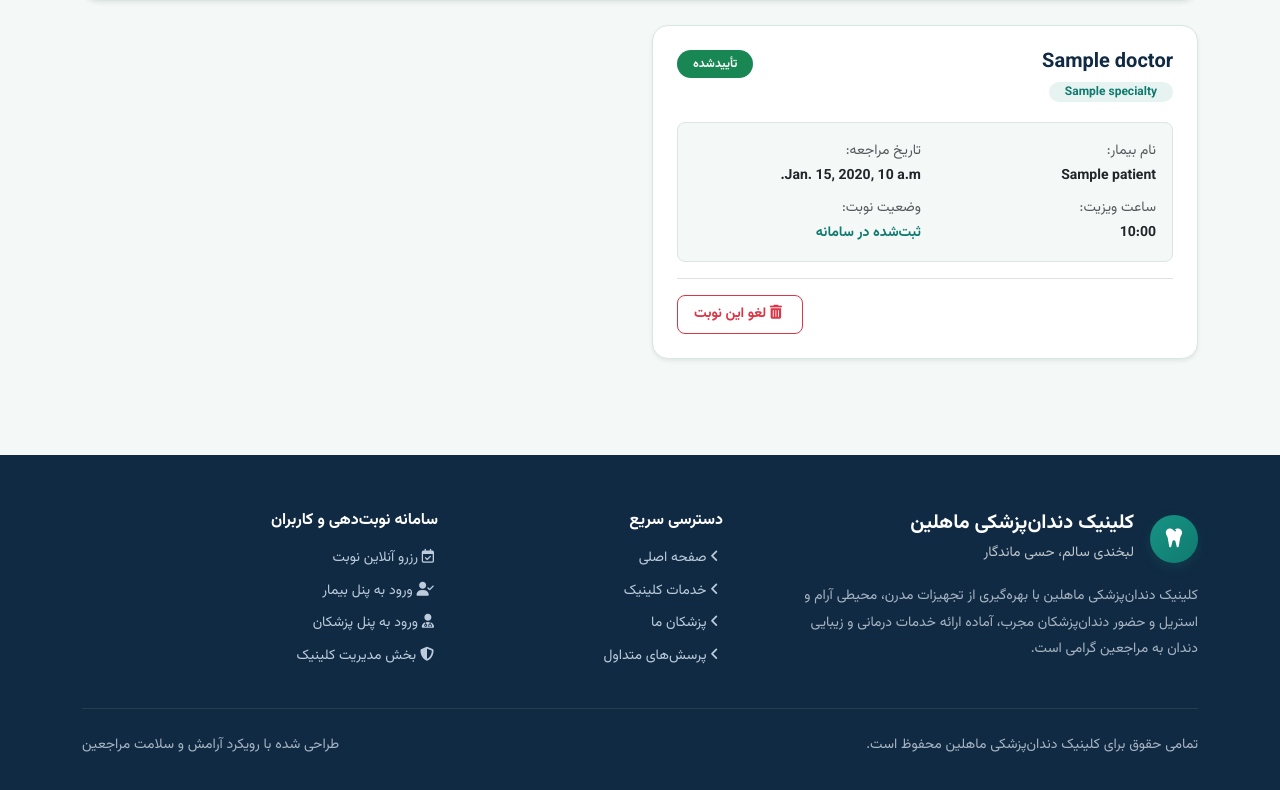
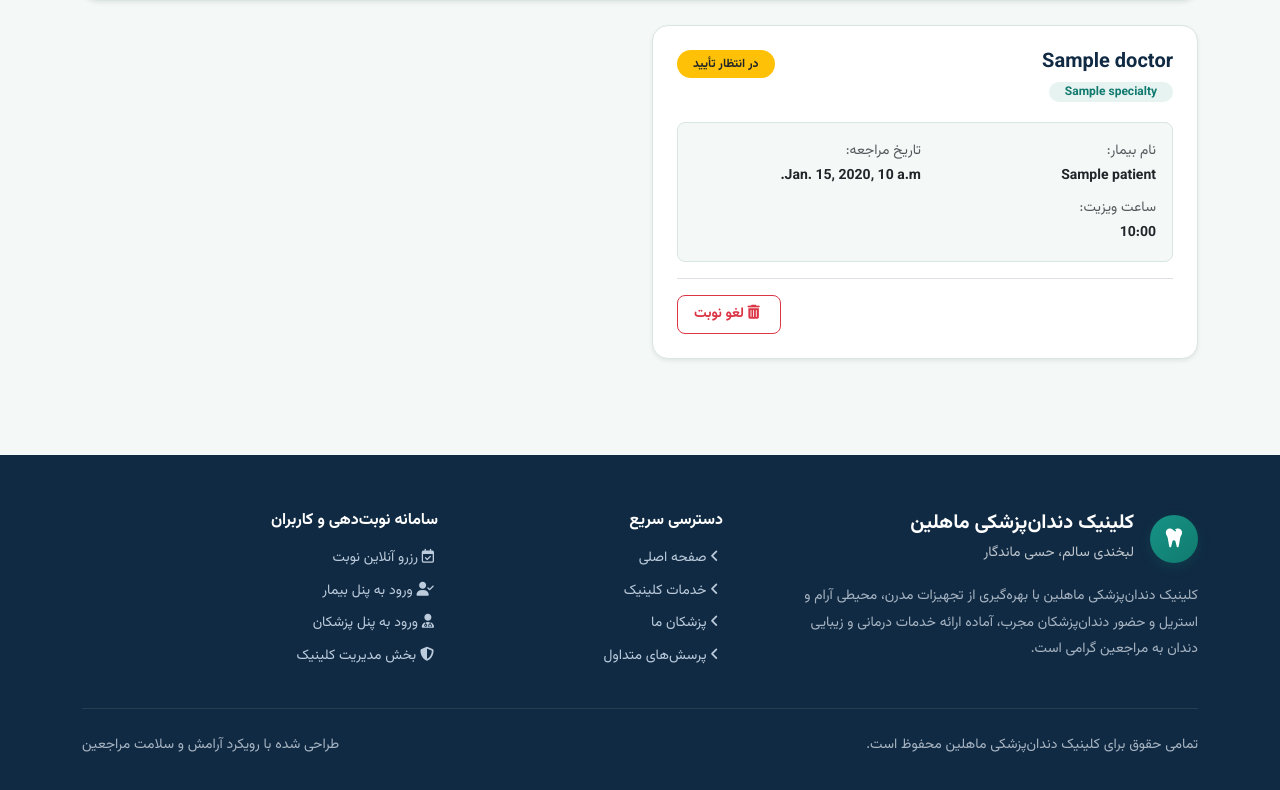
Before and after one commit to pakfetratkamran/mahlin-clinic, a Django app: template templates/dashboard.html in a window 1280 px wide. Shown: the part 234-1024 px from the top of the page. Run offline with Django 5.2, Linux system fonts and the light colour scheme; the template is opened without the code that fills it: most values are stand-ins (such as "Sample title", 1, 10 or a date in 2020).

Commit message:
Update dashboard.html

```diff
--- a/templates/dashboard.html
+++ b/templates/dashboard.html
@@ -4,7 +4,6 @@
 
 {% block content %}
 <div class="container py-4">
-    <!-- هدر پنل بیمار -->
     <div class="bg-white p-4 rounded-4 shadow-sm mb-4 d-flex flex-wrap justify-content-between align-items-center gap-3" style="border: 1px solid var(--mahlin-border);">
         <div>
             <h4 class="fw-bold mb-1" style="color: var(--mahlin-navy);">
@@ -30,7 +29,6 @@
         {% endfor %}
     {% endif %}
 
-    <!-- فهرست نوبت‌های بیمار -->
     <div class="row g-4">
         {% for appt in appointments %}
         <div class="col-12 col-lg-6">
@@ -44,9 +42,7 @@
                             </span>
                         </div>
                         <div>
-                            {% if appt.status == 'canceled' %}
-                                <span class="badge bg-danger px-3 py-2 rounded-pill">لغوشده</span>
-                            {% elif appt.is_confirmed or appt.status == 'confirmed' %}
+                            {% if appt.is_confirmed %}
                                 <span class="badge bg-success px-3 py-2 rounded-pill">تأییدشده</span>
                             {% else %}
                                 <span class="badge bg-warning text-dark px-3 py-2 rounded-pill">در انتظار تأیید</span>
@@ -68,22 +64,16 @@
                                 <span class="text-muted">ساعت ویزیت:</span>
                                 <strong class="d-block text-dark">{{ appt.time|time:"H:i"|default:appt.time }}</strong>
                             </div>
-                            <div class="col-6">
-                                <span class="text-muted">وضعیت نوبت:</span>
-                                <strong class="d-block" style="color: var(--mahlin-teal);">ثبت‌شده در سامانه</strong>
-                            </div>
                         </div>
                     </div>
                 </div>
 
-                {% if appt.status != 'canceled' %}
                 <div class="d-flex justify-content-end border-top pt-3">
                     <a href="/cancel/{{ appt.id }}/" class="btn btn-sm btn-outline-danger rounded-3 px-3 py-2 fw-bold"
                        onclick="return confirm('آیا از لغو این نوبت مطمئن هستید؟');">
-                        <i class="fa-solid fa-trash-can ms-1"></i> لغو این نوبت
+                        <i class="fa-solid fa-trash-can ms-1"></i> لغو نوبت
                     </a>
                 </div>
-                {% endif %}
             </div>
         </div>
         {% empty %}
```
